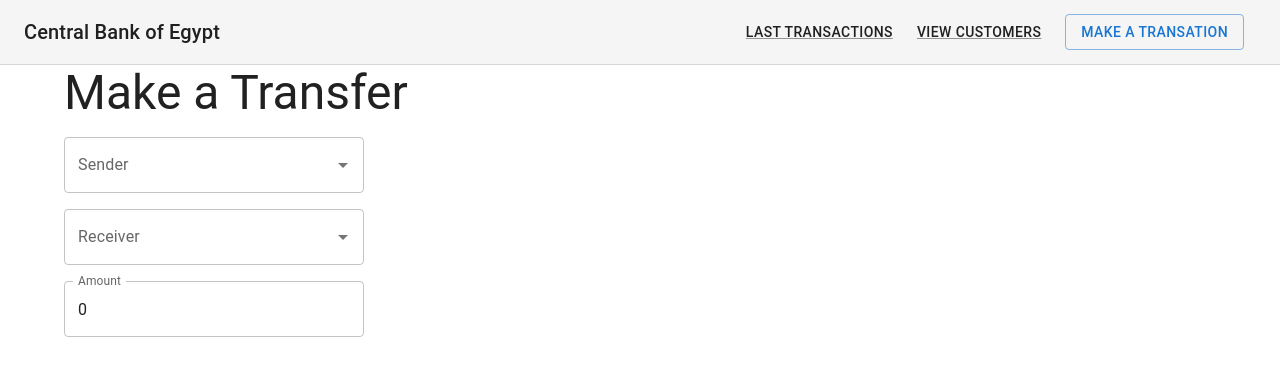
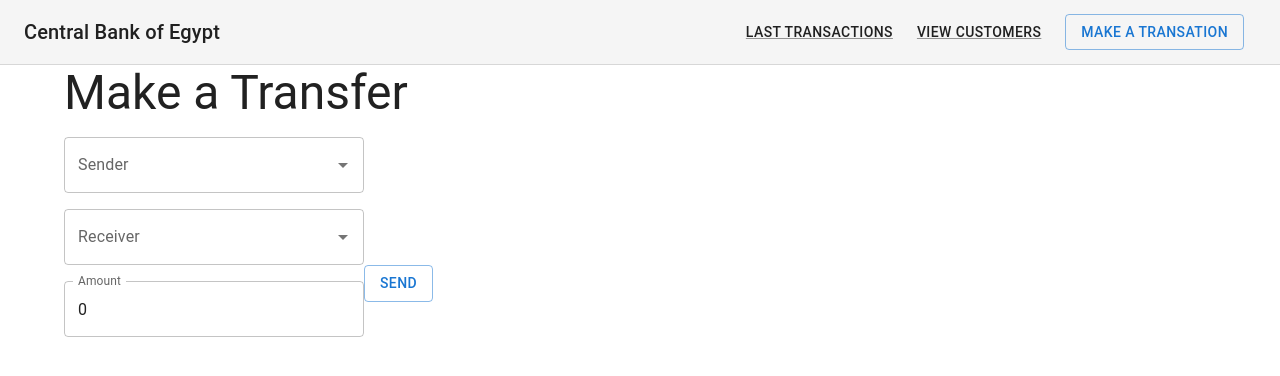
Before and after one commit to IlariaRefaat/Banking-App, a React (Create React App) app in the folder banking-app/: page /transfer in a window 1280 px wide. Shown: the top 376 px of the page. Built offline with nearby package versions, Linux system fonts and the light colour scheme.

Commit message:
submit Transfer Form

```diff
--- a/banking-app/src/components/TransferForm.tsx
+++ b/banking-app/src/components/TransferForm.tsx
@@ -4,6 +4,7 @@
 import { Customer } from "../models/Customer";
 import Autocomplete from "@mui/material/Autocomplete";
 import TextField from "@mui/material/TextField";
+import Button from "@mui/material/Button";
 
 export const TransferForm = () => {
   const [sender, setSender] = React.useState<Customer | null>(null);
@@ -12,6 +13,16 @@
 
   return (
     <div>
+      <form
+        onSubmit={(e) => {
+          e.preventDefault();
+          console.log({
+            sender,
+            receiver,
+            amount,
+          });
+        }}
+      >
         <Autocomplete
           disablePortal
           id="sender-autocomplete"
@@ -52,6 +63,10 @@
             setAmount(parseInt(event.target.value, 10));
           }}
         />
+        <Button variant="outlined" type="submit">
+          Send
+        </Button>
+      </form>
     </div>
   );
 };
```
Lines whose indentation alone changed are shown as unchanged.
